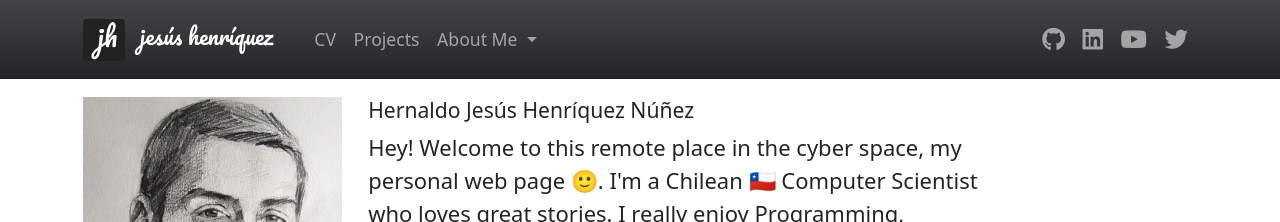
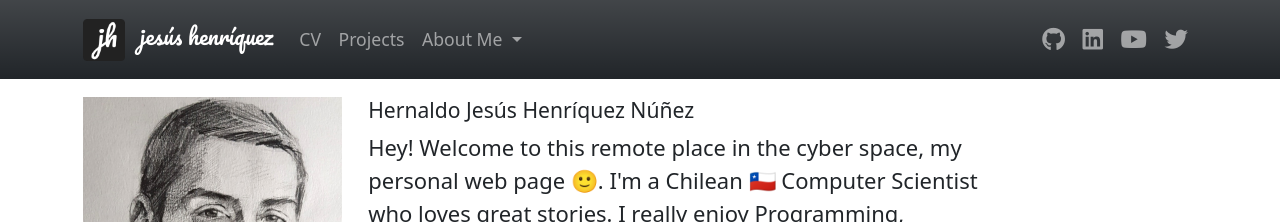
Before and after one commit to HenrYxZ/henryxz.github.io, a Jekyll site: the page built from index.html, in a window 1280 px wide. Shown: the top 222 px of the page. Built offline with Jekyll 4.4.1, drawn with Linux system fonts in a browser that asks for light colours; nearby versions of some CDN libraries.

Commit message:
fix collapse navbar margin left

```diff
--- a/_layouts/default.html
+++ b/_layouts/default.html
@@ -19,7 +19,7 @@
     <!--                   NAVBAR -->
     <nav class="navbar navbar-expand-lg navbar-dark bg-dark bg-gradient text-center">
       <div class="container">
-        <a class="navbar-brand" href="{% link index.html %}">
+        <a class="navbar-brand me-5" href="{% link index.html %}">
           <img
             src="/assets/img/android-chrome-512x512.png"
             alt="jh"
@@ -40,7 +40,7 @@
         >
           <span class="navbar-toggler-icon"></span>
         </button>
-        <div class="collapse navbar-collapse ms-5" id="navbar-menu">
+        <div class="collapse navbar-collapse" id="navbar-menu">
           <ul class="navbar-nav">
             <li class="nav-item">
               <a
```
